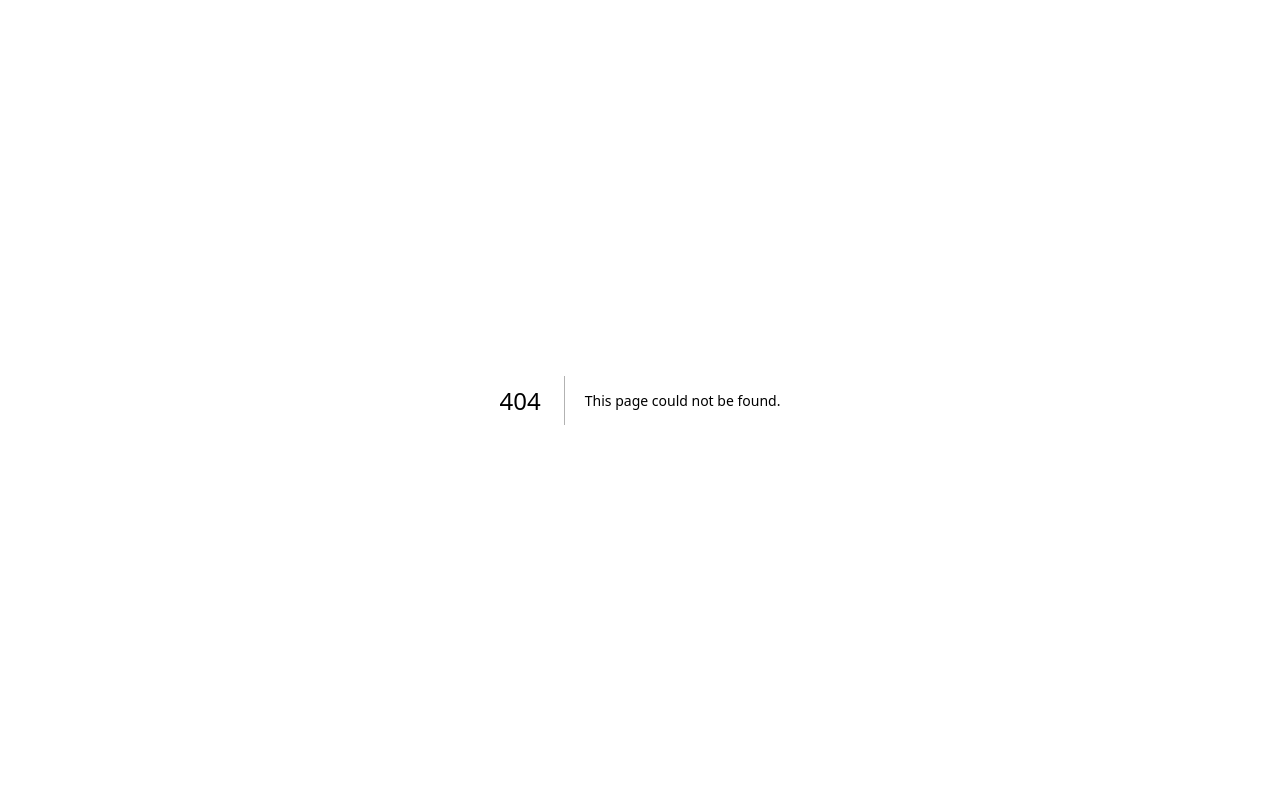
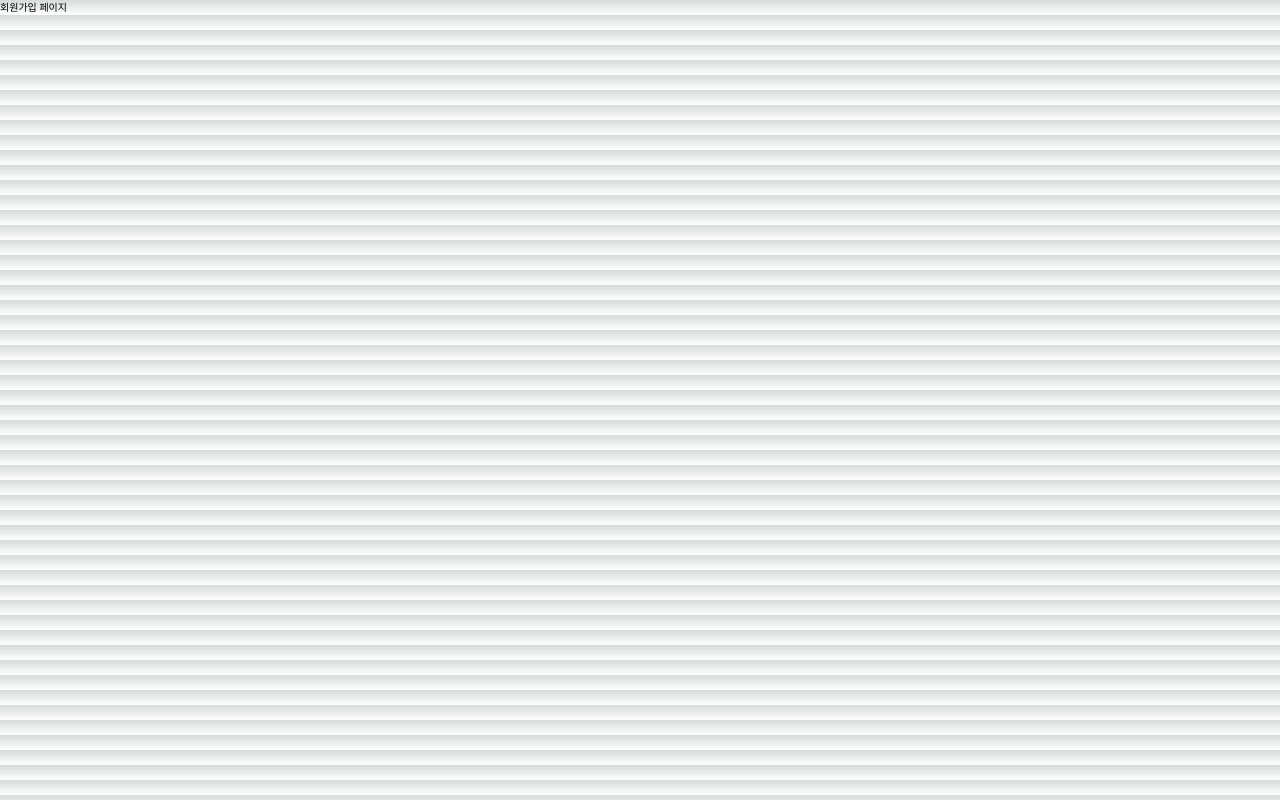
Before and after one commit to wjy308/nomad, a Next.js app: page /signup in a window 1280 px wide. Before the commit this address had no page. Built offline with nearby package versions, Linux system fonts and the light colour scheme.

Commit message:
Feat: Layout 설정

```diff
--- /dev/null
+++ b/src/components/Layout/Footer/index.tsx
@@ -0,0 +1,5 @@
+function Footer() {
+  return <div>푸터입니다.</div>;
+}
+
+export default Footer;
--- /dev/null
+++ b/src/components/Layout/Header/index.tsx
@@ -0,0 +1,5 @@
+function Header() {
+  return <div>헤더입니다.</div>;
+}
+
+export default Header;
--- /dev/null
+++ b/src/components/Layout/index.tsx
@@ -0,0 +1,16 @@
+import React, { ReactNode } from 'react';
+import Header from './Header';
+import Footer from './Footer';
+
+type Children = {
+  children: ReactNode;
+};
+export default function Layout({ children }: Children) {
+  return (
+    <>
+      <Header />
+      <div>{children}</div>
+      <Footer />
+    </>
+  );
+}
--- a/src/components/example.ts
+++ /dev/null
@@ -1 +0,0 @@
-// components
--- a/src/pages/_app.tsx
+++ b/src/pages/_app.tsx
@@ -3,14 +3,27 @@ import '@/styles/globals.css';
 import type { AppProps } from 'next/app';
 import { HydrationBoundary, QueryClient, QueryClientProvider } from '@tanstack/react-query';
 import { ReactQueryDevtools } from '@tanstack/react-query-devtools';
+import Layout from '@/components/Layout';
 
 export default function App({ Component, pageProps }: AppProps) {
   const [queryClient] = React.useState(() => new QueryClient());
+
+  const renderContent = () => {
+    switch (pageProps.layoutType) {
+      case 'removeLayout':
+        return <Component {...pageProps} />;
+      default:
+        return (
+          <Layout>
+            <Component {...pageProps} />
+          </Layout>
+        );
+    }
+  };
+
   return (
     <QueryClientProvider client={queryClient}>
-      <HydrationBoundary state={pageProps.dehydratedState}>
-        <Component {...pageProps} />
-      </HydrationBoundary>
+      <HydrationBoundary state={pageProps.dehydratedState}>{renderContent()}</HydrationBoundary>
       <ReactQueryDevtools />
     </QueryClientProvider>
   );
--- /dev/null
+++ b/src/pages/signin/index.tsx
@@ -0,0 +1,11 @@
+export const getStaticProps = async () => ({
+  props: {
+    layoutType: 'removeLayout',
+  },
+});
+
+function SignIn() {
+  return <div>로그인 페이지</div>;
+}
+
+export default SignIn;
--- /dev/null
+++ b/src/pages/signup/index.tsx
@@ -0,0 +1,11 @@
+export const getStaticProps = async () => ({
+  props: {
+    layoutType: 'removeLayout',
+  },
+});
+
+function SignUp() {
+  return <div>회원가입 페이지</div>;
+}
+
+export default SignUp;
```
